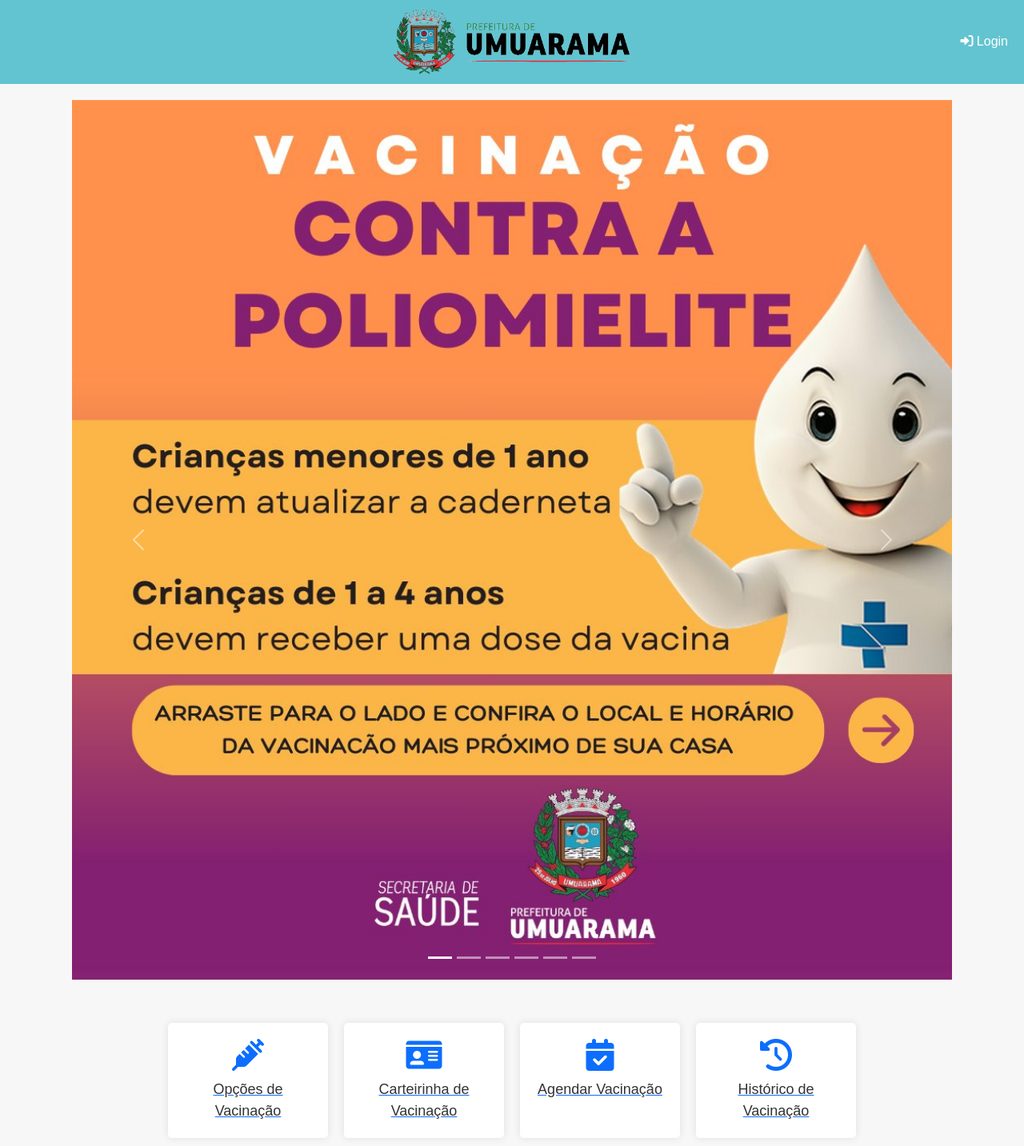
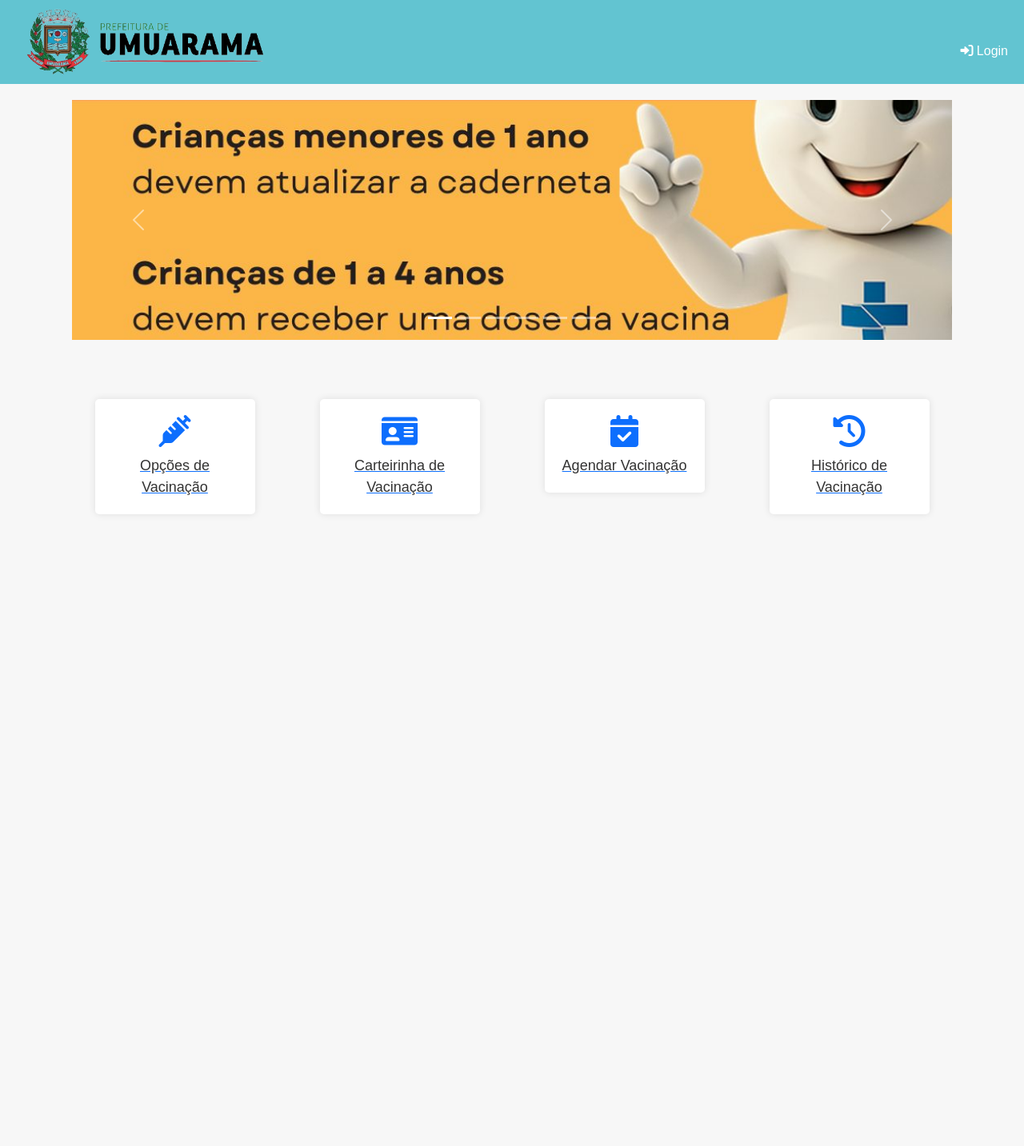
Before and after one commit to gabriel7419/Hackaton3Periodo, a PHP site: page /front-end/admin/paginas/paginasemlogar.php in a window 1280 px wide. Shown: the whole page at 80% size. After the commit the page ends 619 px from the top, so only its background shows below. Run offline with PHP 8.4, Linux system fonts and the light colour scheme.

Commit message:
Atualizado a página principal quando logado e estilização para padronizar com a página sem logar

```diff
--- a/front-end/admin/css/paginalogado.css
+++ b/front-end/admin/css/paginalogado.css
@@ -97,6 +97,7 @@
 }
 .option:hover {
     background-color: #45a049;
+    transform: scale(1.05); /** Gabriel que fez **/
 }
 .option i {
     font-size: 3rem;
--- a/front-end/admin/css/paginasemlogar.css
+++ b/front-end/admin/css/paginasemlogar.css
@@ -81,3 +81,7 @@
     border-radius: 5px;
     box-shadow: 0 0 10px rgba(0, 0, 0, 0.1);
 }
+.carousel-item img {
+    max-height: 300px; /* Altura máxima das imagens do carousel */
+    object-fit: cover; /* Garante que a imagem cubra todo o espaço */
+}
--- a/front-end/admin/paginas/paginasemlogar.php
+++ b/front-end/admin/paginas/paginasemlogar.php
@@ -13,9 +13,14 @@
 
 <body>
     <header>
+        <div class="container-fluid">
+            <div class="row align-items-center">
+                <div class="col-auto">
                     <div class="logo">
                         <img src="../imagens/logoprincipal.png" alt="Logo do Site">
                     </div>
+                </div>
+                <div class="col-auto ms-auto">
                     <div class="login-options" onclick="toggleLoginPanel()">
                         <i class="fas fa-sign-in-alt"></i> Login
                         <div class="login-panel" id="loginPanel">
@@ -31,6 +36,9 @@
                                 </div>
                                 <button type="submit" class="btn btn-primary">Entrar</button>
                             </form>
+                        </div>
+                    </div>
+                </div>
             </div>
         </div>
     </header>
@@ -76,24 +84,40 @@
         </div>
     </div>
 
-
-    <div class="options mt-4">
+    <div class="container mt-4">
+        <div class="row">
+            <div class="col">
+                <div class="options">
                     <a href="#" class="option">
                         <i class="fas fa-syringe"></i>
                         <span>Opções de Vacinação</span>
                     </a>
+                </div>
+            </div>
+            <div class="col">
+                <div class="options">
                     <a href="#" class="option">
                         <i class="fas fa-id-card"></i>
                         <span>Carteirinha de Vacinação</span>
                     </a>
+                </div>
+            </div>
+            <div class="col">
+                <div class="options">
                     <a href="#" class="option">
                         <i class="fas fa-calendar-check"></i>
                         <span>Agendar Vacinação</span>
                     </a>
+                </div>
+            </div>
+            <div class="col">
+                <div class="options">
                     <a href="#" class="option">
                         <i class="fas fa-history"></i>
                         <span>Histórico de Vacinação</span>
                     </a>
+                </div>
+            </div>
         </div>
     </div>
 
```
Lines whose indentation alone changed are shown as unchanged.
